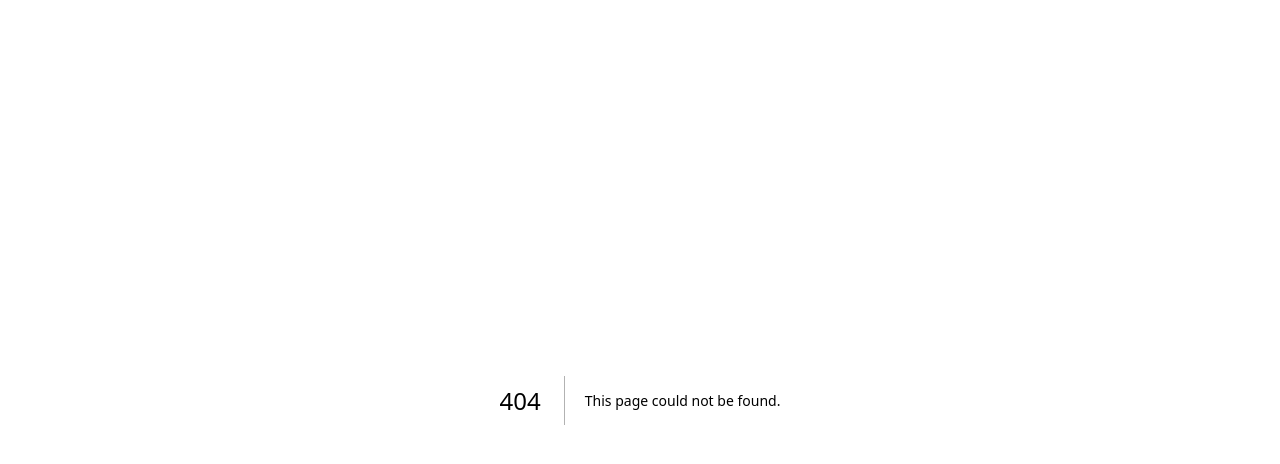
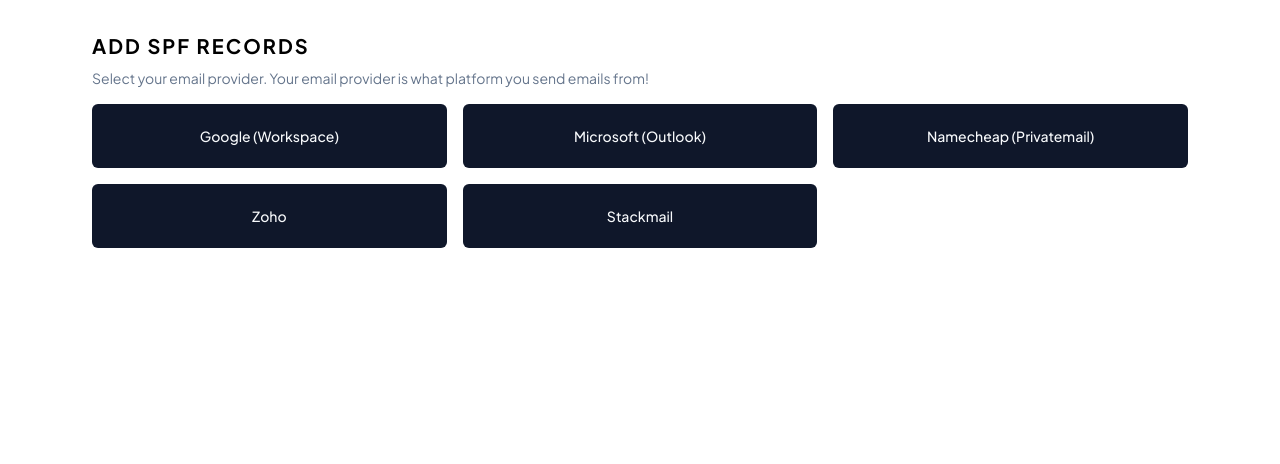
Before and after one commit to acomarcho/mailtuned, a Next.js app: page /spf in a window 1280 px wide. Before the commit this address had no page. Shown: the top 464 px of the page. Built offline with nearby package versions, Linux system fonts and the light colour scheme.

Commit message:
Feat: Slice add SPF records functionality

```diff
--- a/app/page.tsx
+++ b/app/page.tsx
@@ -1,7 +1,6 @@
 import NavigationButtons from "@/components/home/navigation-buttons";
 import SetUpApiKey from "@/components/home/set-up-api-key";
 import SetUpDomain from "@/components/home/set-up-domain";
-import { Button } from "@/components/ui/button";
 
 export default function Page() {
   return (
--- /dev/null
+++ b/app/spf/page.tsx
@@ -0,0 +1,22 @@
+import { Button } from "@/components/ui/button";
+
+export default function SpfPage() {
+  return (
+    <div className="max-w-wrapper p-8 mx-auto">
+      <h1 className="font-bold uppercase text-xl tracking-widest">
+        Add SPF records
+      </h1>
+      <p className="text-slate-500 text-sm mt-2">
+        Select your email provider. Your email provider is what platform you
+        send emails from!
+      </p>
+      <div className="grid grid-cols-2 lg:grid-cols-3 gap-4 mt-4">
+        <Button className="py-8">Google (Workspace)</Button>
+        <Button className="py-8">Microsoft (Outlook)</Button>
+        <Button className="py-8">Namecheap (Privatemail)</Button>
+        <Button className="py-8">Zoho</Button>
+        <Button className="py-8">Stackmail</Button>
+      </div>
+    </div>
+  );
+}
```
